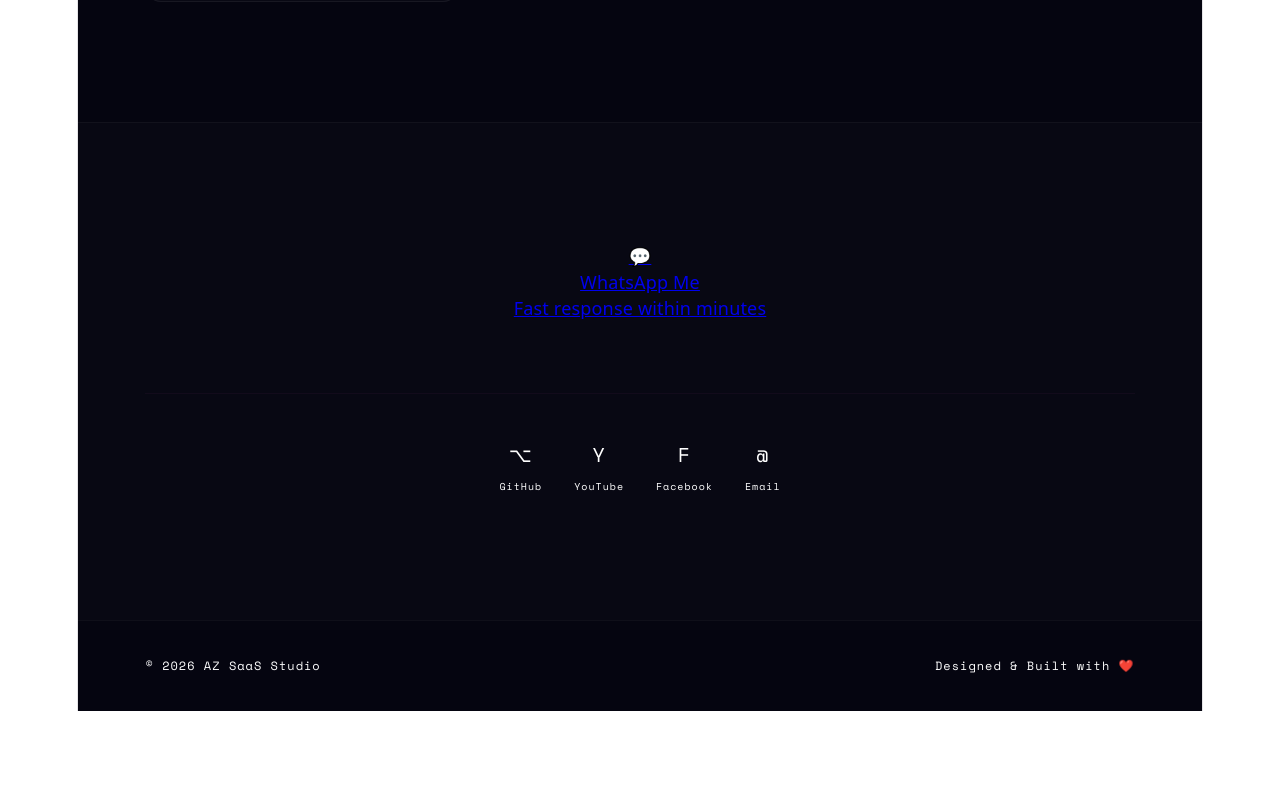
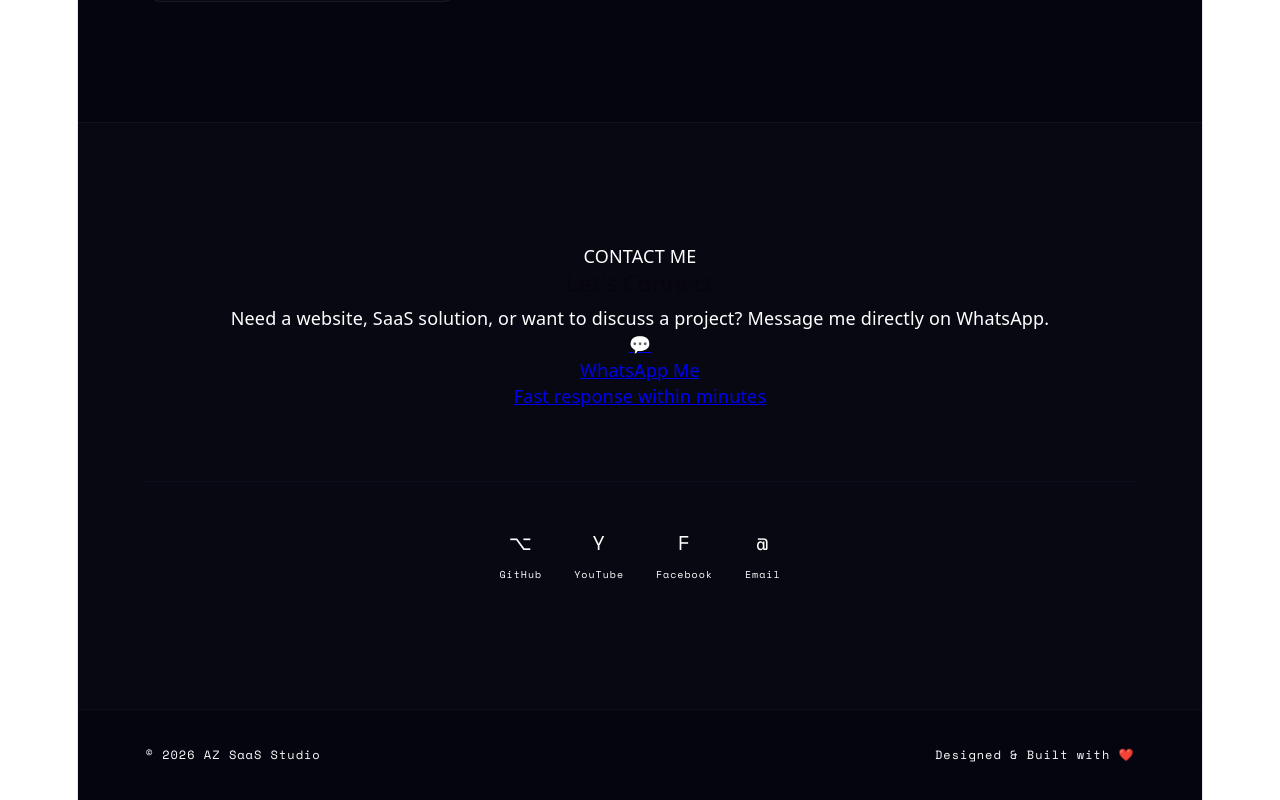
Before and after one commit to asadujzamancst-cmd/portfolio, a React (Vite) app in the folder my-react-app/: page / in a window 1280 px wide. Shown: the part 3715-4515 px from the top of the page. Before the commit the page ends 4426 px from the top, so only its background shows below. Built offline with nearby package versions, Linux system fonts and the light colour scheme; a web font is replaced by a local one.

Commit message:
Revamp contact section with updated messaging
Updated contact section with new messaging content and WhatsApp button.

```diff
--- a/my-react-app/src/App.jsx
+++ b/my-react-app/src/App.jsx
@@ -543,24 +543,41 @@ function Contact() {
 
   return (
     <section id="contact" ref={ref} style={{ padding: "120px 6%", background: "rgba(255,255,255,0.01)", borderTop: "1px solid rgba(255,255,255,0.04)", width: "100%", boxSizing: "border-box" }}>
-      <div className="mt-8 flex justify-center">
+  <div className="max-w-5xl mx-auto text-center">
+    <p className="text-[#00f5a0] text-sm tracking-[4px] mb-3">
+      CONTACT ME
+    </p>
+
+    <h2 className="text-white text-4xl font-bold mb-4">
+      Let's Connect
+    </h2>
+
+    <p className="text-white/50 max-w-lg mx-auto mb-10">
+      Need a website, SaaS solution, or want to discuss a project?
+      Message me directly on WhatsApp.
+    </p>
+
+    {/* WhatsApp Button */}
+    <div className="flex justify-center">
       <a
         href="https://wa.me/8801797320260"
         target="_blank"
         rel="noopener noreferrer"
-    className="group flex items-center gap-3 px-6 py-4 rounded-2xl bg-green-500/10 border border-green-500/20 hover:bg-green-500 hover:shadow-lg hover:shadow-green-500/20 transition-all duration-300"
+        className="group flex items-center gap-4 px-7 py-5 rounded-2xl bg-green-500/10 border border-green-500/20 hover:bg-green-500 hover:shadow-xl hover:shadow-green-500/20 transition-all duration-300 hover:scale-105"
       >
-    <div className="text-2xl">💬</div>
+        <div className="text-4xl">💬</div>
 
-    <div>
-      <p className="text-white font-semibold group-hover:text-black">
+        <div className="text-left">
+          <p className="text-white text-lg font-semibold group-hover:text-black transition">
             WhatsApp Me
           </p>
-      <p className="text-white/50 text-sm group-hover:text-black/70">
+
+          <p className="text-white/50 text-sm group-hover:text-black/70 transition">
             Fast response within minutes
           </p>
         </div>
       </a>
+    </div>
   </div>
     {/* Decorative blobs
       <div style={{ maxWidth: 700, margin: "0 auto", textAlign: "center" }}>
```
Lines whose indentation alone changed are shown as unchanged.
